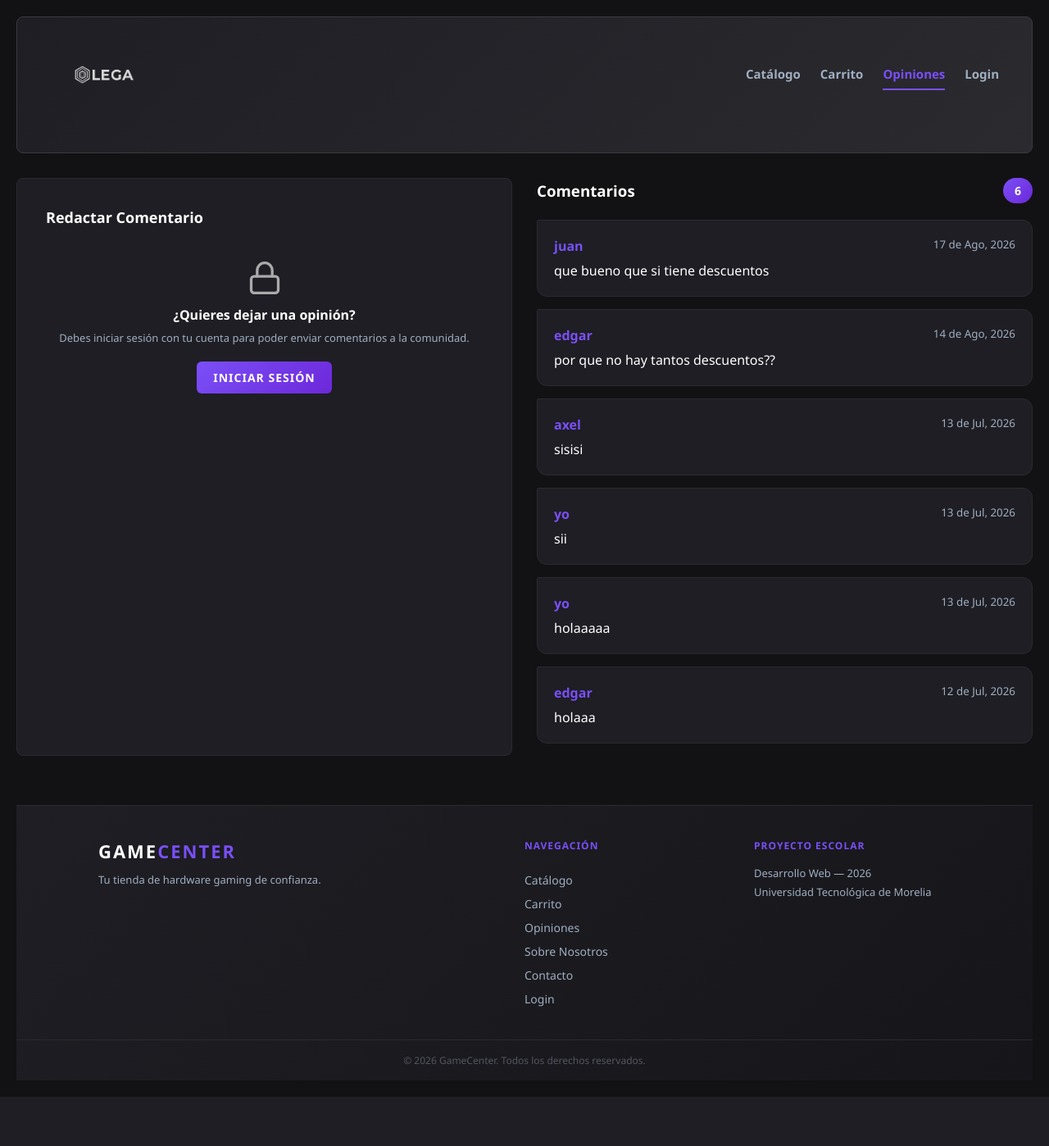
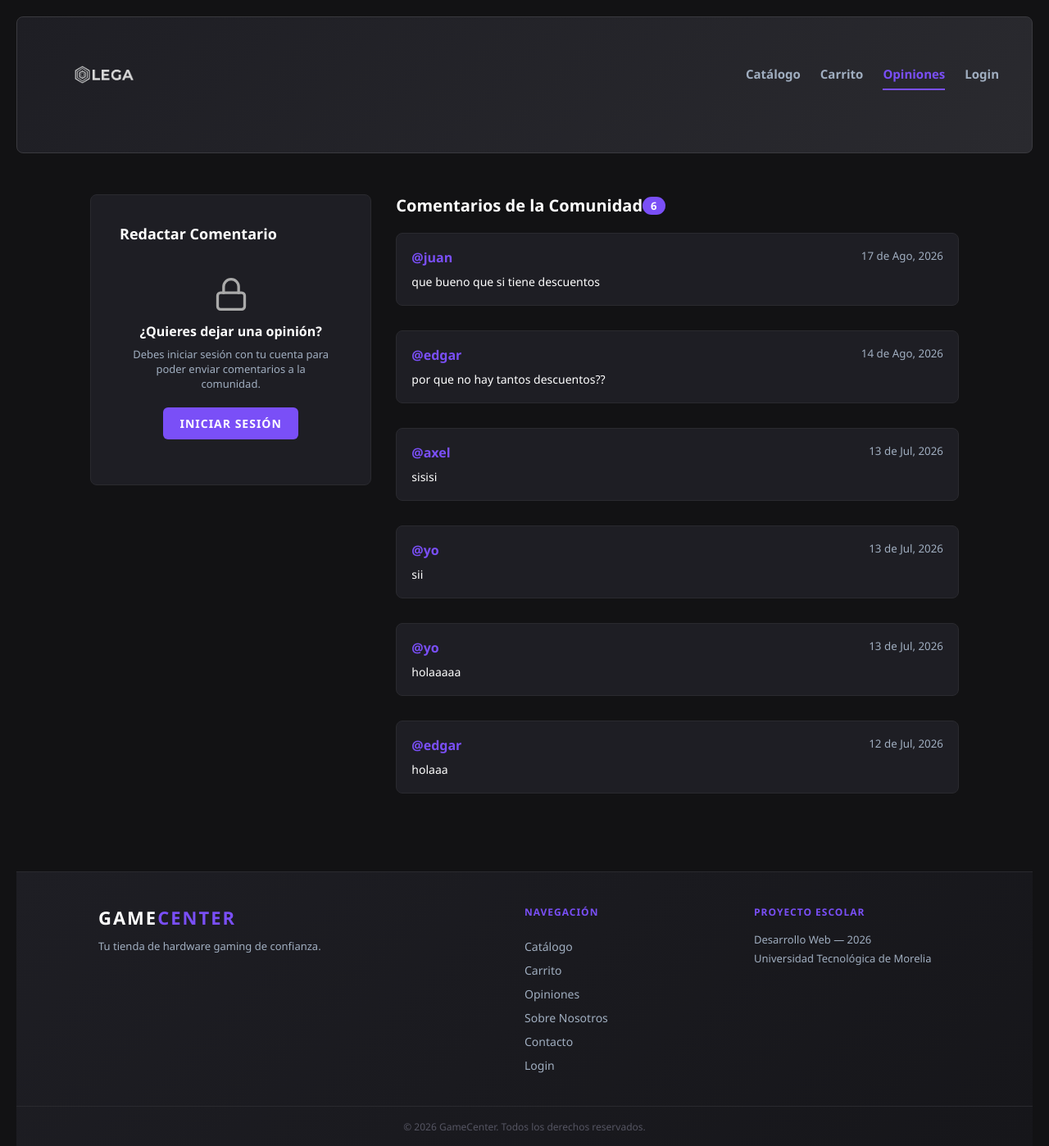
Before and after one commit to axelgonzales844/GameCenter, a Django app: page /opiniones/ in a window 1280 px wide. Shown: the top 1398 px of the page at 82% size. Before the commit the page ends 1338 px from the top, so only its background shows below. Run offline with Django 5.2, Linux system fonts and the light colour scheme; data comes from the database, SQL or seed files in the repository.

Commit message:
opiniones/pendientes/aceptadas

```diff
--- a/game/templates/game/opiniones.html
+++ b/game/templates/game/opiniones.html
@@ -6,34 +6,45 @@
 {% block active_opiniones %}active{% endblock %}
 
 {% block contenido %}
-<div class="feed-layout">
+<div class="feed-layout" style="max-width: 1100px; margin: 0 auto; padding: 20px; display: grid; grid-template-columns: 1fr 2fr; gap: 30px;">
 
     <!-- COLUMNA IZQUIERDA: Formulario -->
-    <div style="background-color: var(--crema-bloque); padding: 35px; border-radius: 8px; border: 1px solid #2a2a2f;">
-        <h3 style="font-size: 18px; font-weight: 800; margin-bottom: 20px;">Redactar Comentario</h3>
+    <div style="background-color: var(--crema-bloque); padding: 35px; border-radius: 8px; border: 1px solid #2a2a2f; height: fit-content;">
+        <h3 style="font-size: 18px; font-weight: 800; margin-bottom: 20px; color: #fff;">Redactar Comentario</h3>
+
+        <!-- MENSAJES DE ALERTA -->
+        {% if messages %}
+            {% for message in messages %}
+                <div style="padding: 10px 14px; border-radius: 6px; margin-bottom: 15px; font-size: 13px; font-weight: 600;
+                            {% if message.tags == 'success' %}background: #10b98122; color: #10b981; border: 1px solid #10b98155;{% else %}background: #ef444422; color: #ef4444; border: 1px solid #ef444455;{% endif %}">
+                    {{ message }}
+                </div>
+            {% endfor %}
+        {% endif %}
 
         {% if request.session.usuario_id %}
             <!-- FORMULARIO PARA USUARIOS AUTENTICADOS -->
-            <form method="POST">
+            <form method="POST" action="{% url 'opiniones' %}">
                 {% csrf_token %}
-
-                <div class="group-field">
-                    <label for="opinion" class="field-label">Mensaje / Consulta</label>
+                <div class="group-field" style="margin-bottom: 15px;">
+                    <label for="opinion" class="field-label" style="display: block; margin-bottom: 8px; color: #ccc; font-size: 14px;">Mensaje / Consulta</label>
                     <textarea
                         name="opinion"
                         id="opinion"
                         class="field-control textarea-no-resize"
                         rows="4"
+                        style="width: 100%; background: #18181b; border: 1px solid #2a2a2f; border-radius: 6px; padding: 10px; color: #fff; resize: none;"
                         placeholder="Escribe tu opinión técnica aquí..."
                         required></textarea>
                 </div>
 
-                <button type="submit" class="action-button btn-action-primary">Enviar</button>
+                <button type="submit" class="action-button btn-action-primary" style="width: 100%; background: var(--teal-medio, #0d9488); color: #fff; border: none; padding: 10px; border-radius: 6px; font-weight: bold; cursor: pointer;">
+                    Enviar
+                </button>
             </form>
         {% else %}
             <!-- BLOQUE BLOQUEADO PARA INVITADOS -->
             <div style="text-align: center; padding: 20px 10px;">
-                <!-- ICONO DE CANDADO -->
                 <div style="margin-bottom: 12px; display: flex; justify-content: center;">
                     <svg xmlns="http://www.w3.org/2000/svg" width="44" height="44" viewBox="0 0 24 24" fill="none" stroke="#aaa" stroke-width="1.8" stroke-linecap="round" stroke-linejoin="round">
                         <rect x="3" y="11" width="18" height="11" rx="2" ry="2"></rect>
@@ -44,48 +55,50 @@
                 <p style="font-size: 13px; color: var(--texto-secundario); margin-bottom: 20px;">
                     Debes iniciar sesión con tu cuenta para poder enviar comentarios a la comunidad.
                 </p>
-                <a href="{% url 'login' %}" class="action-button btn-action-primary" style="text-decoration: none; display: inline-block; padding: 10px 20px;">
+                <a href="{% url 'login' %}" class="action-button btn-action-primary" style="text-decoration: none; display: inline-block; padding: 10px 20px; background: var(--teal-medio, #0d9488); color: #fff; border-radius: 6px; font-weight: bold;">
                     Iniciar Sesión
                 </a>
             </div>
         {% endif %}
     </div>
 
-    <!-- COLUMNA DERECHA: Lista de Comentarios -->
+    <!-- COLUMNA DERECHA: Lista de Comentarios Aprobados -->
     <section>
-        <div style="display:flex; justify-content:space-between; align-items:center; margin-bottom:20px;">
-            <h3 style="margin:0;">Comentarios</h3>
-            <span class="count-badge">{{ opiniones|length }}</span>
+        <div style="display:flex; justify-style:space-between; align-items:center; margin-bottom:20px;">
+            <h3 style="margin:0; color:#fff; font-size: 20px;">Comentarios de la Comunidad</h3>
+            <span class="count-badge" style="background: var(--teal-medio, #0d9488); color: #fff; padding: 2px 10px; border-radius: 12px; font-weight: bold; font-size: 13px;">{{ opiniones|length }}</span>
         </div>
 
         {% if opiniones %}
+            <div style="display: flex; flex-direction: column; gap: 15px;">
                 {% for opinion in opiniones %}
-                <article class="feed-bubble">
+                    <article class="feed-bubble" style="background: var(--crema-bloque); border: 1px solid #2a2a2f; padding: 18px; border-radius: 8px;">
                         <div style="display:flex; justify-content:space-between; margin-bottom:8px;">
-                        <strong style="color: var(--teal-medio);">{{ opinion.user }}</strong>
+                            <strong style="color: var(--teal-medio, #0d9488);">@{{ opinion.user }}</strong>
                             <small style="color: var(--texto-secundario);">{{ opinion.created|date:"d \d\e M, Y" }}</small>
                         </div>
 
-                    <p style="margin:0; color:#fff;">{{ opinion.message }}</p>
+                        <p style="margin:0; color:#fff; font-size: 14px; line-height: 1.5;">{{ opinion.message }}</p>
 
                         {% if opinion.response %}
-                        <div style="margin-top:12px; padding:12px; border-left:3px solid #ef4444; background:rgba(255,255,255,.05);">
-                            <strong style="color:#ef4444;">Respuesta del administrador</strong>
-                            <p style="margin-top:5px; color:#ddd;">{{ opinion.response }}</p>
+                            <div style="margin-top:12px; padding:12px; border-left:3px solid #0d9488; background:rgba(255,255,255,.03); border-radius: 0 6px 6px 0;">
+                                <strong style="color:#0d9488; font-size: 13px;">Respuesta del equipo Game Center</strong>
+                                <p style="margin-top:5px; color:#ddd; font-size: 13px;">{{ opinion.response }}</p>
                             </div>
                         {% endif %}
                     </article>
                 {% endfor %}
+            </div>
         {% else %}
-            <div class="empty-state">
-                <div class="empty-icon">💬</div>
-                <h4>Aún no hay comentarios</h4>
-                <p>Sé el primero en compartir tu opinión.</p>
+            <div class="empty-state" style="text-align: center; padding: 40px 20px; background: var(--crema-bloque); border-radius: 8px; border: 1px solid #2a2a2f;">
+                <div class="empty-icon" style="font-size: 32px; margin-bottom: 10px;">💬</div>
+                <h4 style="margin: 0; color: #fff;">Aún no hay comentarios</h4>
+                <p style="color: var(--texto-secundario); margin-top: 5px; font-size: 14px;">Sé el primero en compartir tu opinión.</p>
             </div>
         {% endif %}
     </section>
 
 </div>
+
 {% include "game/footer.html" %}
-
 {% endblock %}
```
Lines whose indentation alone changed are shown as unchanged.
